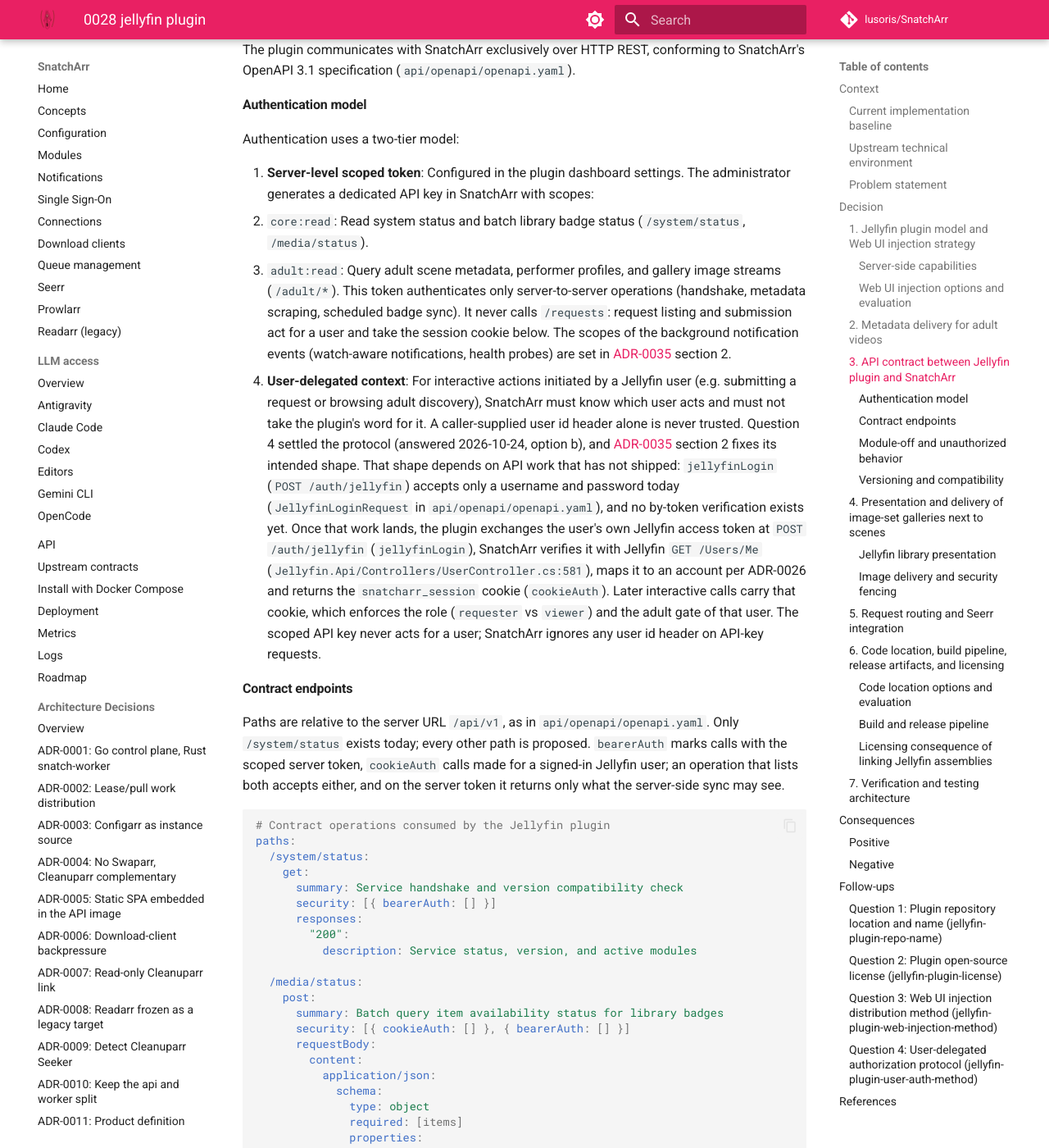
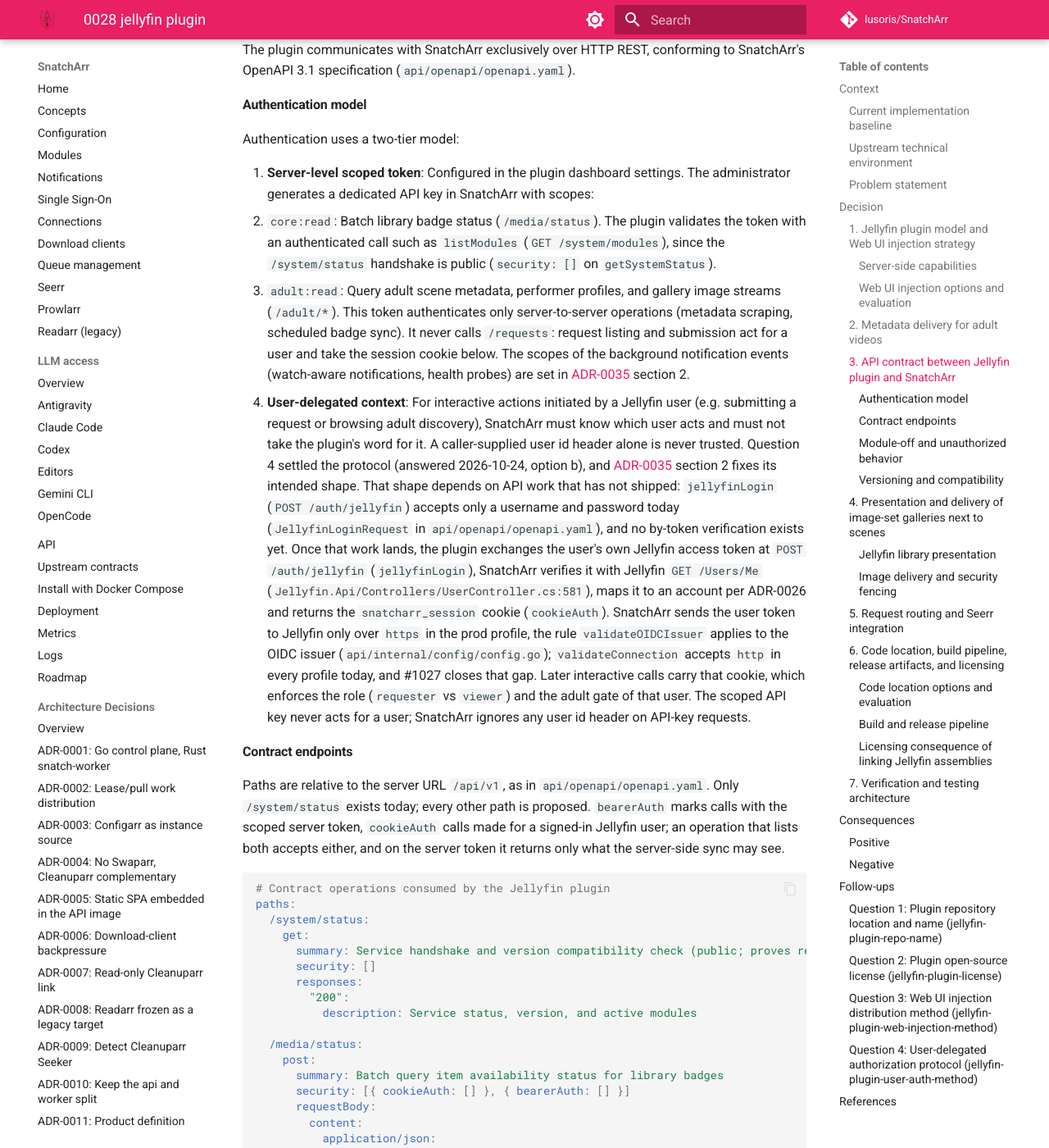
Before and after one commit to lusoris/SnatchArr, an MkDocs documentation site: the page built from docs/adr/0028-jellyfin-plugin.md, in a window 1280 px wide and 1400 px high, scrolled down 6792 px. Shown: the whole window at 82% size. Built offline with MkDocs 1.6.1 and Material for MkDocs 9.7.7, drawn with Linux system fonts in a browser that asks for light colours; comment, search, counter and statistics services are not loaded.

Commit message:
docs(adr): mark the ADR-0028 handshake public and require https for user tokens
getSystemStatus has security: [], so the handshake proves reachability,
not the server token; the plugin validates the token with an
authenticated call such as listModules. User tokens go to Jellyfin only
over https in the prod profile, matching the OIDC issuer rule; #1027
tracks closing the http gap in validateConnection.

Refs #567

Signed-off-by: lusoris <lusoris@proton.me>

```diff
--- a/docs/adr/0028-jellyfin-plugin.md
+++ b/docs/adr/0028-jellyfin-plugin.md
@@ -125,10 +125,10 @@
 Authentication uses a two-tier model:
 
 1. **Server-level scoped token**: Configured in the plugin dashboard settings. The administrator generates a dedicated API key in SnatchArr with scopes:
-   - `core:read`: Read system status and batch library badge status (`/system/status`, `/media/status`).
+   - `core:read`: Batch library badge status (`/media/status`). The plugin validates the token with an authenticated call such as `listModules` (`GET /system/modules`), since the `/system/status` handshake is public (`security: []` on `getSystemStatus`).
    - `adult:read`: Query adult scene metadata, performer profiles, and gallery image streams (`/adult/*`).
-   This token authenticates only server-to-server operations (handshake, metadata scraping, scheduled badge sync). It never calls `/requests`: request listing and submission act for a user and take the session cookie below. The scopes of the background notification events (watch-aware notifications, health probes) are set in [ADR-0035](0035-jellyfin-integration.md) section 2.
-2. **User-delegated context**: For interactive actions initiated by a Jellyfin user (e.g. submitting a request or browsing adult discovery), SnatchArr must know which user acts and must not take the plugin's word for it. A caller-supplied user id header alone is never trusted. Question 4 settled the protocol (answered 2026-10-24, option b), and [ADR-0035](0035-jellyfin-integration.md) section 2 fixes its intended shape. That shape depends on API work that has not shipped: `jellyfinLogin` (`POST /auth/jellyfin`) accepts only a username and password today (`JellyfinLoginRequest` in `api/openapi/openapi.yaml`), and no by-token verification exists yet. Once that work lands, the plugin exchanges the user's own Jellyfin access token at `POST /auth/jellyfin` (`jellyfinLogin`), SnatchArr verifies it with Jellyfin `GET /Users/Me` (`Jellyfin.Api/Controllers/UserController.cs:581`), maps it to an account per ADR-0026 and returns the `snatcharr_session` cookie (`cookieAuth`). Later interactive calls carry that cookie, which enforces the role (`requester` vs `viewer`) and the adult gate of that user. The scoped API key never acts for a user; SnatchArr ignores any user id header on API-key requests.
+   This token authenticates only server-to-server operations (metadata scraping, scheduled badge sync). It never calls `/requests`: request listing and submission act for a user and take the session cookie below. The scopes of the background notification events (watch-aware notifications, health probes) are set in [ADR-0035](0035-jellyfin-integration.md) section 2.
+2. **User-delegated context**: For interactive actions initiated by a Jellyfin user (e.g. submitting a request or browsing adult discovery), SnatchArr must know which user acts and must not take the plugin's word for it. A caller-supplied user id header alone is never trusted. Question 4 settled the protocol (answered 2026-10-24, option b), and [ADR-0035](0035-jellyfin-integration.md) section 2 fixes its intended shape. That shape depends on API work that has not shipped: `jellyfinLogin` (`POST /auth/jellyfin`) accepts only a username and password today (`JellyfinLoginRequest` in `api/openapi/openapi.yaml`), and no by-token verification exists yet. Once that work lands, the plugin exchanges the user's own Jellyfin access token at `POST /auth/jellyfin` (`jellyfinLogin`), SnatchArr verifies it with Jellyfin `GET /Users/Me` (`Jellyfin.Api/Controllers/UserController.cs:581`), maps it to an account per ADR-0026 and returns the `snatcharr_session` cookie (`cookieAuth`). SnatchArr sends the user token to Jellyfin only over `https` in the prod profile, the rule `validateOIDCIssuer` applies to the OIDC issuer (`api/internal/config/config.go`); `validateConnection` accepts `http` in every profile today, and #1027 closes that gap. Later interactive calls carry that cookie, which enforces the role (`requester` vs `viewer`) and the adult gate of that user. The scoped API key never acts for a user; SnatchArr ignores any user id header on API-key requests.
 
 #### Contract endpoints
 
@@ -139,8 +139,8 @@
 paths:
   /system/status:
     get:
-      summary: Service handshake and version compatibility check
-      security: [{ bearerAuth: [] }]
+      summary: Service handshake and version compatibility check (public; proves reachability, not the token)
+      security: []
       responses:
         "200":
           description: Service status, version, and active modules
```
